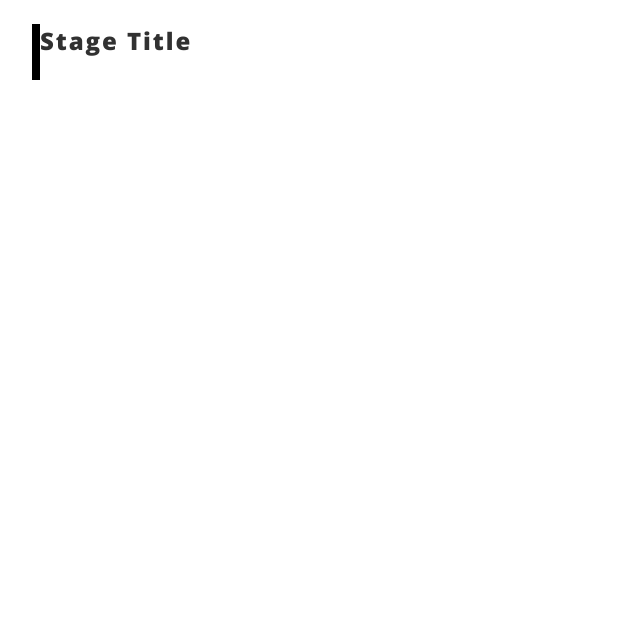
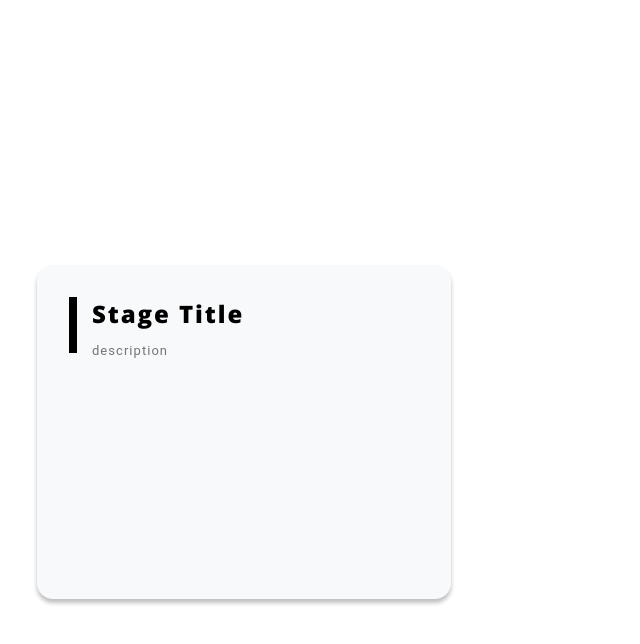
Before and after one commit to meik1998dev/tasks-board-nextjs, a Next.js app: page / in a window 1280 px wide. Shown: the top 644 px of the page, without its empty margins (0-640 px from the left). Built offline with nearby package versions, Linux system fonts and the light colour scheme.

Commit message:
A: create Stage component

```diff
--- a/components/Stage.js
+++ b/components/Stage.js
@@ -1,21 +1,44 @@
 import React from 'react';
 import styled from '@emotion/styled';
 
-export const Stage = () => {
+export const Stage = (props) => {
    return (
-      <div>
+      <StageContainer>
          <StageHeader>
             <Title>Stage Title</Title>
-            {/* <Description>description</Description> */}
+            <Description>description</Description>
          </StageHeader>
-      </div>
+      </StageContainer>
    );
 };
 
-const StageHeader = styled.div`
-   border-left: 8px solid black;
-   height: 56px;
+const StageContainer = styled.div`
+   display: flex;
+   flex-direction: column;
+   align-items: flex-start;
+   padding: 32px;
+
+   position: absolute;
+   min-width: 414px;
+   min-height: 334px;
+   left: 37px;
+   top: 265px;
+
+   /* Neutral/400 */
+
+   background: #f8f9fa;
+   box-shadow: 0px 4px 4px rgba(0, 0, 0, 0.25);
+   border-radius: 16px;
 `;
+
+const StageHeader = styled.div((props) => ({
+   borderLeft: '8px solid black',
+   paddingLeft: '15px',
+   height: '56px',
+   color: props.color || 'black',
+   display: 'flex',
+   flexDirection: 'column',
+}));
 
 const Title = styled.p`
    font-family: Open Sans;
@@ -23,13 +46,20 @@ const Title = styled.p`
    font-weight: 800;
    font-size: 24px;
    line-height: 33px;
-   /* identical to box height */
-
+   letter-spacing: 0.08em;
+   margin: 0;
+`;
+const Description = styled.p`
+   font-family: Roboto;
+   font-style: normal;
+   font-weight: normal;
+   font-size: 13px;
+   line-height: 15px;
    display: flex;
    align-items: center;
    letter-spacing: 0.08em;
 
-   /* Neutral/200 */
+   /* Neutral/300 */
 
-   color: #313131;
+   color: #757575;
 `;
```
